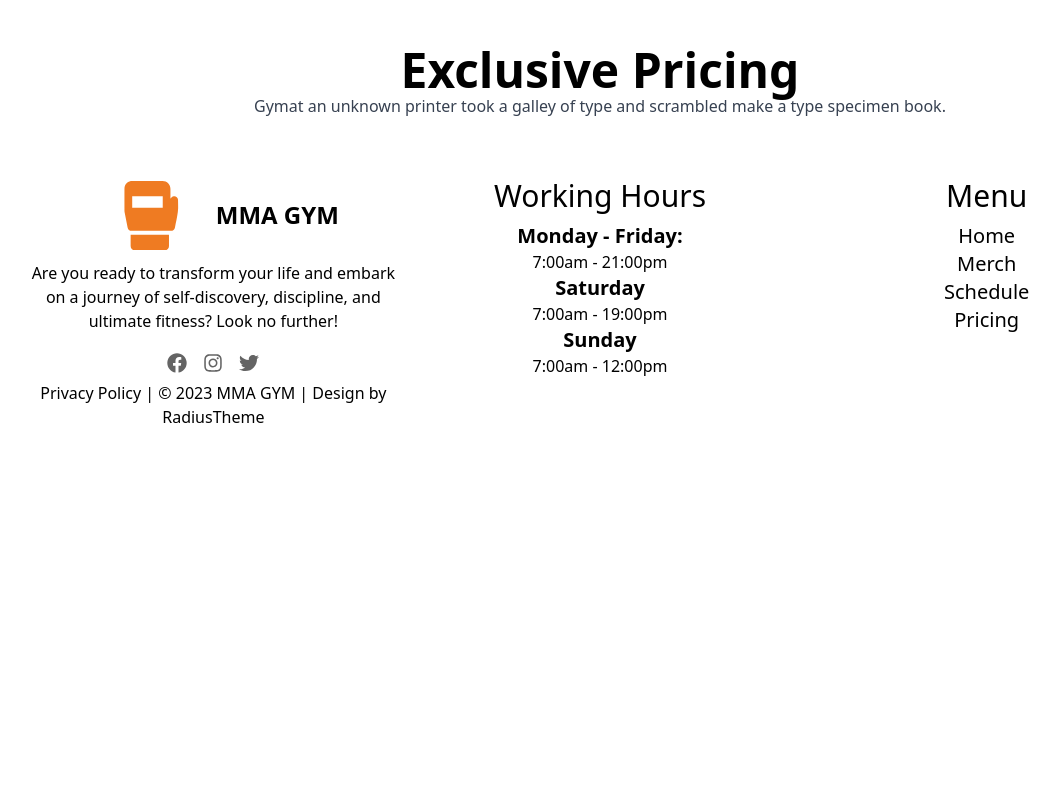
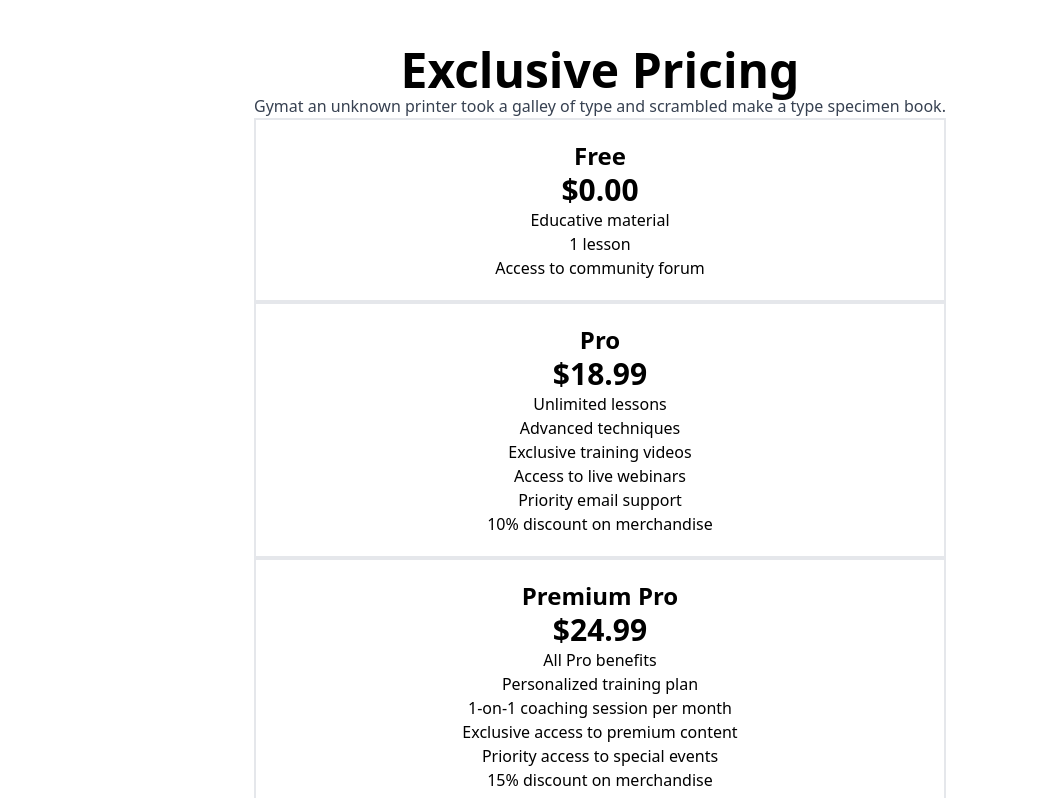
Before and after one commit to patrikzita/mma-gym, a React (Vite) app in the folder client/: page /pricing in a window 1280 px wide. Shown: the part 402-1200 px from the top of the page, without its empty margins (40-1100 px from the left). Before the commit the page ends 891 px from the top, so only its background shows below. Built offline with nearby package versions, Linux system fonts and the light colour scheme.

Commit message:
The basic structure of PricingCard

```diff
--- a/client/src/pages/Pricing.tsx
+++ b/client/src/pages/Pricing.tsx
@@ -1,12 +1,10 @@
 import { SubHeader } from "../component/Header/SubHeader";
-
 
 const PRICING_BOXES = [
   {
     level: "Free",
     price: "0.00",
-        benefits: ["Educative material", "1 lesson", "Access to community forum"]
-
+    benefits: ["Educative material", "1 lesson", "Access to community forum"],
   },
   {
     level: "Pro",
@@ -17,9 +15,8 @@ const PRICING_BOXES = [
       "Exclusive training videos",
       "Access to live webinars",
       "Priority email support",
-            "10% discount on merchandise"
-        ]
-
+      "10% discount on merchandise",
+    ],
   },
   {
     level: "Premium Pro",
@@ -30,10 +27,27 @@ const PRICING_BOXES = [
       "1-on-1 coaching session per month",
       "Exclusive access to premium content",
       "Priority access to special events",
-            "15% discount on merchandise"
-        ]
+      "15% discount on merchandise",
+    ],
   },
-]
+];
+
+type PricingCardProsp = {
+  level: string;
+  price: string;
+  benefits: string[];
+};
+const PricingCard = ({ level, price, benefits }: PricingCardProsp) => {
+  return (
+    <div className="flex flex-col p-5 border-2">
+      <h1 className="text-2xl font-bold">{level}</h1>
+      <h2 className="text-3xl font-bold">${price}</h2>
+      {benefits.map((benefit) => (
+        <p>{benefit}</p>
+      ))}
+    </div>
+  );
+};
 
 /* TODO: Dokončit tuto sekci */
 
@@ -48,6 +62,11 @@ export const Pricing = () => {
             Gymat an unknown printer took a galley of type and scrambled make a
             type specimen book.
           </p>
+          <div className="flex flex-col">
+            {PRICING_BOXES.map((item) => (
+              <PricingCard key={item.level} {...item} />
+            ))}
+          </div>
         </div>
       </div>
     </main>
```
Lines whose indentation alone changed are shown as unchanged.
